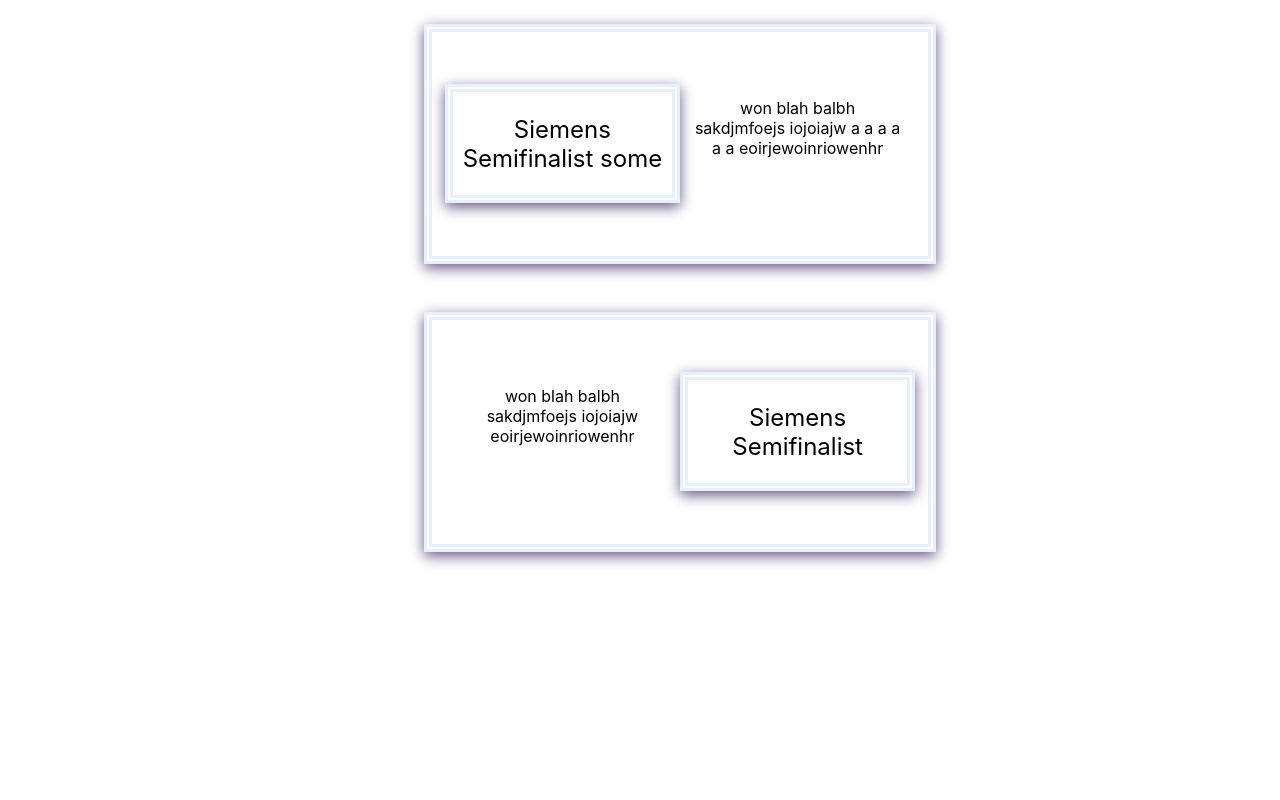
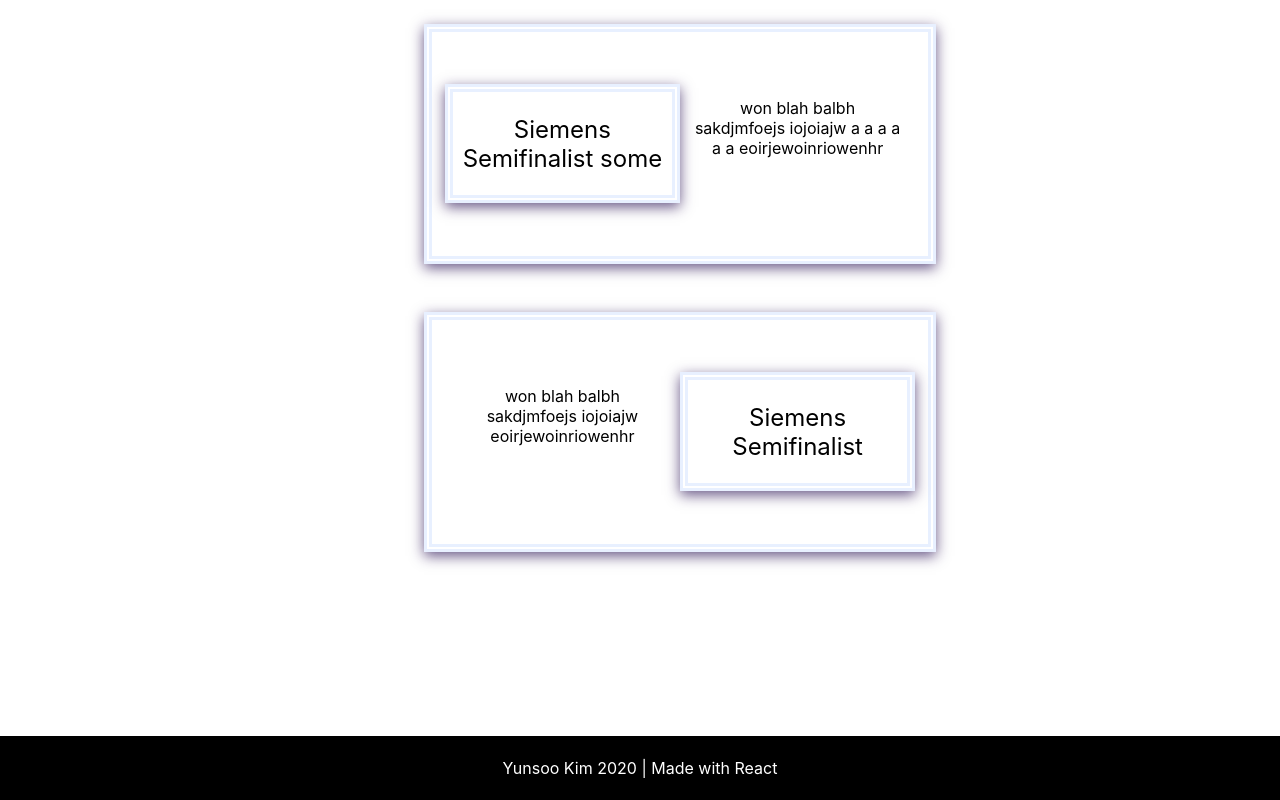
Before and after one commit to Yunif3/portfolio, a React (Create React App) app: page / in a window 1280 px wide. Shown: the part 4360-5160 px from the top of the page. Before the commit the page ends 4952 px from the top, so only its background shows below. Built offline with nearby package versions, Linux system fonts and the light colour scheme.

Commit message:
getting ready for deployment

```diff
--- a/package.json
+++ b/package.json
@@ -1,4 +1,5 @@
 {
+  "homepage": "http://yunif3.github.io/portfolio",
   "name": "port1",
   "version": "0.1.0",
   "private": true,
@@ -11,6 +12,8 @@
     "react-scripts": "3.4.1"
   },
   "scripts": {
+    "predeploy": "npm run build",
+    "deploy": "gh-pages -d build",
     "start": "react-scripts start",
     "build": "react-scripts build",
     "test": "react-scripts test",
@@ -30,5 +33,8 @@
       "last 1 firefox version",
       "last 1 safari version"
     ]
+  },
+  "devDependencies": {
+    "gh-pages": "^2.2.0"
   }
 }
--- a/src/App.css
+++ b/src/App.css
@@ -42,9 +42,12 @@
 }
 
 /* TODO remove later */
-section {
+footer {
+  height: 8vh;
+  width: 100%;
+  background-color: black;
+  color: white;
   display: flex;
+  justify-content: center;
   align-items: center;
-  justify-content: center;
-  height: 500px;
 }
--- a/src/App.js
+++ b/src/App.js
@@ -10,26 +10,13 @@
   return (
     <div className="App">
       <Header />
-      {/* <header className="App-header">
-
-        <p>
-          Edit <code>src/App.js</code> and save to reload.
-        </p>
-        <a
-          className="App-link"
-          href="https://reactjs.org"
-          target="_blank"
-          rel="noopener noreferrer"
-        >
-          Learn React
-        </a>
-      </header> */}
       <body>
         <Main id="home" next="#experiences"/>
         <Experiences id="experiences"/>
         <Projects id="projects"/>
         <Awards id="awards"/>
       </body>
+      <footer>Yunsoo Kim 2020 | Made with React</footer>
     </div>
   );
 }
--- a/src/Components/Awards/Awards.css
+++ b/src/Components/Awards/Awards.css
@@ -3,6 +3,7 @@
 }
 
 .awards-wrapper {
+    margin: 20vh 0;
     width: 100%;
     height: 100%;
     display: flex;
```
Also changed, not shown: 1 other file (tests, documents, lock files or other folders).
